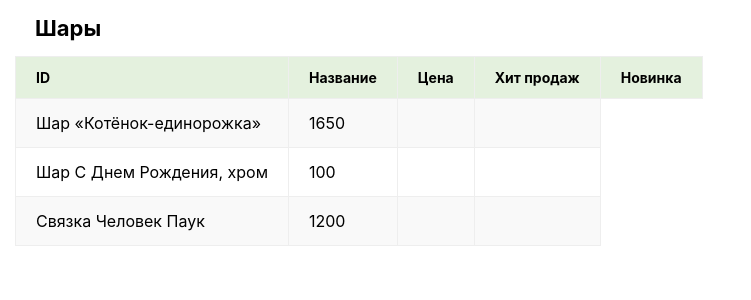
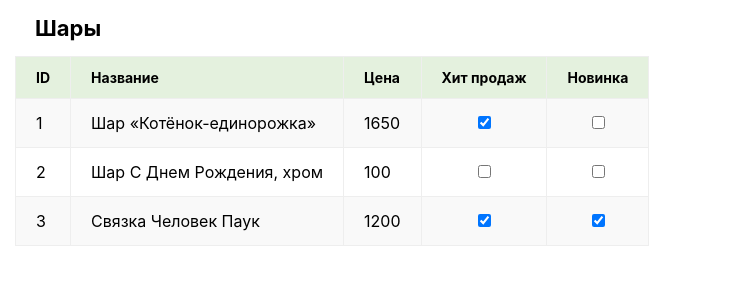
Before and after one commit to alexmasyukov/react-catalog-editor, a React (Create React App) app: page / in a window 1280 px wide. Shown: the top 300 px of the page, without its empty margins (0-751 px from the left). Built offline with nearby package versions, Linux system fonts and the light colour scheme.

Commit message:
table with controls

```diff
--- a/src/App.js
+++ b/src/App.js
@@ -7,7 +7,6 @@ const data = {
     {
       id: 3,
       title: 'Название',
-      type: PROP_TYPES.STRING
     },
     {
       id: 4,
@@ -17,17 +16,23 @@ const data = {
     {
       id: 1,
       title: 'Хит продаж',
-      type: PROP_TYPES.CHECK
+      type: PROP_TYPES.CHECK,
+      style: {
+        textAlign: 'center'
+      }
     },
     {
       id: 2,
       title: 'Новинка',
-      type: PROP_TYPES.CHECK
+      type: PROP_TYPES.CHECK,
+      style: {
+        textAlign: 'center'
+      }
     },
     {
       id: 5,
       title: 'ID',
-      type: PROP_TYPES.ID
+      type: PROP_TYPES.LABEL
     }
   ],
   categories: [
@@ -41,9 +46,9 @@ const data = {
         move: true
       },
       properties: [ //order НЕ ПРАВИЛЬНО РАБОТАЕТ
-        { id: 5, order: 1 },
-        { id: 3, order: 2 }, //Название
-        { id: 4, order: 3 }, //Цена
+        { id: 5 },
+        { id: 3 }, //Название
+        { id: 4 }, //Цена
         {
           id: 1, //Хит продаж
           is: {
@@ -59,17 +64,17 @@ const data = {
     {
       id: 1,
       cid: 1,
-      values: ['Шар «Котёнок-единорожка»', 1650, true, false]
+      values: [1, 'Шар «Котёнок-единорожка»', 1650, true, false]
     },
     {
       id: 2,
       cid: 1,
-      values: ['Шар С Днем Рождения, хром', 100, false, false]
+      values: [2, 'Шар С Днем Рождения, хром', 100, false, false]
     },
     {
       id: 3,
       cid: 1,
-      values: ['Связка Человек Паук', 1200, true, true]
+      values: [3, 'Связка Человек Паук', 1200, true, true]
     }
   ]
 }
--- a/src/constants/common.js
+++ b/src/constants/common.js
@@ -2,5 +2,5 @@ export const PROP_TYPES = {
   CHECK: 'CHECK',
   STRING: 'STRING',
   NUMBER: 'NUMBER',
-  ID: 'ID'
+  LABEL: 'LABEL'
 }
--- a/src/pages/editor.js
+++ b/src/pages/editor.js
@@ -1,87 +1,120 @@
 import React from 'react'
+import cn from 'classnames'
 import styles from './editor.module.sass'
 import { compose } from "redux"
 import { PROP_TYPES } from "constants/common"
 
-const sortByOrder = (a, b) => {
-  if (!('order' in a) || !('order' in b)) return 0
-  return a.order > b.order ? 1 : -1
-}
+// const sortByOrder = (a, b) => {
+//   if (!('order' in a) || !('order' in b)) return 0
+//   return a.order > b.order ? 1 : -1
+// }
+//
+// const sortByDefineOrder = (a) => 'order' in a ? -1 : 1
 
-const sortByDefineOrder = (a) => 'order' in a ? -1 : 1
+// ...getPropertyById(id, fromProperties),
+// ...other
+// const getPropertyById = (id, props) => {
+//   const result = props.filter(prop => prop.id === id)
+//   return result.length ? result[0] : {}
+// }
 
 
-const getPropertyById = (id, props) => {
-  const result = props.filter(prop => prop.id === id)
-  return result.length ? result[0] : {}
-}
+// const getPropertiesByIds = (ids, fromProperties) =>
+//    ids.reduce((res, { id, ...other }) => {
+//      const propName = getPropKeyName(id)
+//      return {
+//        ...res,
+//        [propName]: {
+//          ...fromProperties[propName],
+//          ...other
+//        }
+//      }
+//    }, {})
+//
 
-const getPropertiesByIds = (ids, fromProperties) =>
-   ids.map(({ id, ...other }) => ({
-     ...getPropertyById(id, fromProperties),
-     ...other
-   }))
 
-const Control = ({ type = PROP_TYPES.STRING }) => {
-  switch (type) {
-    case PROP_TYPES.ID:
-      return 'sdfsf'
+const getPropKeyName = (id) => `p${id}`
+
+
+const Control = ({ propId, value, property }) => {
+  switch (property.type) {
+    case PROP_TYPES.CHECK:
+      return <input
+         name="isGoing"
+         type="checkbox"
+         checked={value}
+         onChange={() => {
+         }}/>
 
     default:
-      return 'def'
+      return value
   }
 }
 
-const Product = ({ id, cid, values }) => {
-  console.log(id, cid, values)
+const Product = ({ id, cid, values, properties }) => {
   return (
      <tr>
-       {Object.entries(values).map(([key, value]) => (
-          <td key={key}>
-            {value}
-            {/*<Control type={key} value={value} />*/}
+       {Object.entries(values).map(([propId, value]) => {
+         const property = properties[propId]
+         const { style } = property
+
+         return (
+            <td
+               key={propId}
+               style={style}
+            >
+              <Control propId={propId} value={value} property={property}/>
             </td>
-       ))}
+         )
+       })
+       }
      </tr>
   )
 }
 
 
-const Category = ({ title = '', is = {} }) => {
+const Category = ({ title = '' }) => {
   return (
-     <>
      <div className={styles.title}>{title}</div>
-     </>
   )
 }
 
 
-const prepareCategories = (allProperties) => (categories) =>
-   categories.map(category => {
-     const properties = getPropertiesByIds(category.properties, allProperties)
-        .sort(sortByDefineOrder)
-        .sort(sortByOrder)
+const setValuesKeysByCategoriesProperties = (categories) => (products) =>
+   products.map(product => {
+     const categoryId = getPropKeyName(product.cid)
+     const category = categories[categoryId]
+     const categoryProps = Object.values(category.properties)
+
+     const values = categoryProps.reduce((res, { id, type }, i) => {
+       return {
+         ...res,
+         [getPropKeyName(id)]: product.values[i]
+       }
+     }, {})
 
      return {
-       ...category,
-       properties
+       ...product,
+       values
      }
    })
 
 
-const normalize = (array) => {
-  return array.reduce((res, item) => {
+const normalize = (array, getKeyName = (id) => getPropKeyName(id)) =>
+   array.reduce((res, item) => {
      return {
        ...res,
-      [item.id]: item
+       [getKeyName(item.id)]: item
      }
    }, {})
 
-  // return {
-  //   byId,
-  //   allIds: Object.keys(byId)
-  // }
-}
+
+const normalizeProperties = (categories) =>
+   categories.map(category => ({
+     ...category,
+     properties: normalize(category.properties, getPropKeyName)
+   }))
+
 
 const initialValuesEditor = {
   products: [],
@@ -90,16 +123,21 @@ const initialValuesEditor = {
 }
 
 const Editor = ({ data = initialValuesEditor }) => {
+  const properties = normalize(data.properties, getPropKeyName)
+
   const categories = compose(
      normalize,
-     prepareCategories(data.properties)
+     normalizeProperties
   )(data.categories)
 
-  const products = normalize(data.products)
-  console.log(products)
-  // const properties = normalize(data.properties)
+  const products = compose(
+     normalize,
+     setValuesKeysByCategoriesProperties(categories)
+  )(data.products)
 
-  // data.map(item => prepare(item, allProperties))
+  // console.log(properties)
+  // console.log(categories)
+  // console.log(products)
 
   return (
      <div className={styles.catalog}>
@@ -109,14 +147,14 @@ const Editor = ({ data = initialValuesEditor }) => {
             <table className={styles.products}>
               <tbody>
               <tr>
-                {category.properties.map(({ id, title = '' }) => (
-                   <th key={id}>{title}</th>
+                {Object.keys(category.properties).map(id => (
+                   <th key={id}>{properties[id].title}</th>
                 ))}
               </tr>
               {Object.values(products)
                  .filter(({ cid }) => cid === category.id)
                  .map(item => (
-                    <Product key={item.id} {...item} />
+                    <Product key={item.id} {...item} properties={properties}/>
                  ))}
               </tbody>
             </table>
```
Also changed, not shown: firebase.json (added), 1 other file (tests, documents, lock files or other folders). Lines whose indentation alone changed are shown as unchanged.
